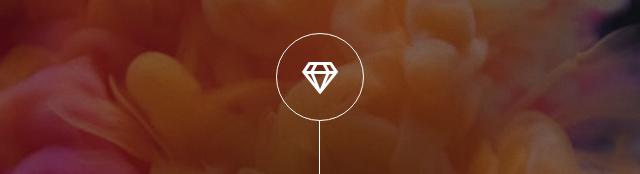
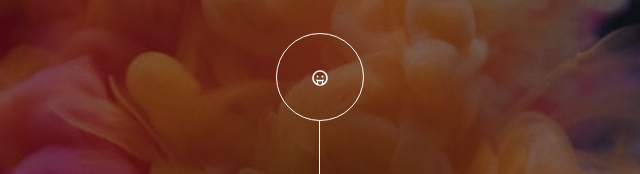
Before and after one commit to Paic26/classic-demo, a plain HTML site: page index.html in a window 1280 px wide. Shown: the part 127-301 px from the top of the page, 320-960 px from the left. Drawn offline with Linux system fonts and the light colour scheme.

Commit message:
Update index.html

```diff
--- a/index.html
+++ b/index.html
@@ -19,7 +19,7 @@
 				<!-- Header -->
 					<header id="header">
 						<div class="logo">
-							<span class="icon fa-gem"></span>
+							<span class="far fa-grin-tongue"></span>
 						</div>
 						<div class="content">
 							<div class="inner">
```
